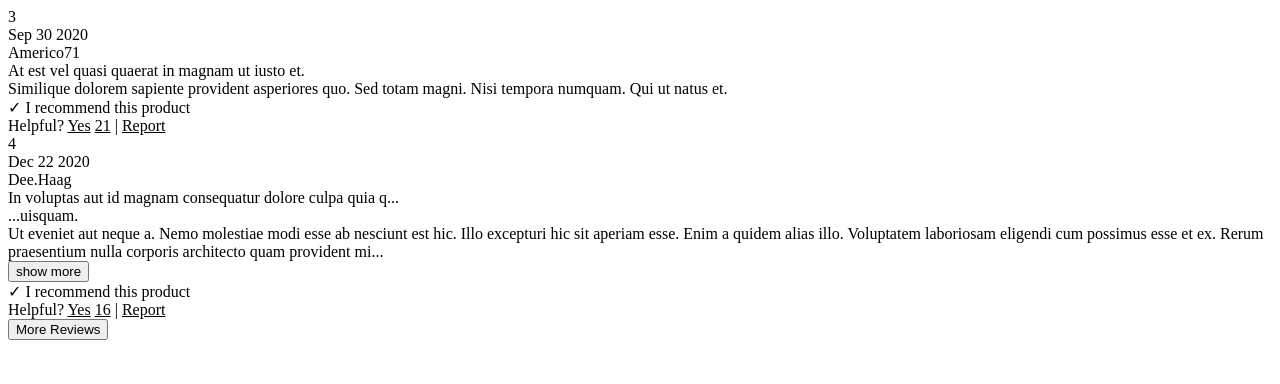
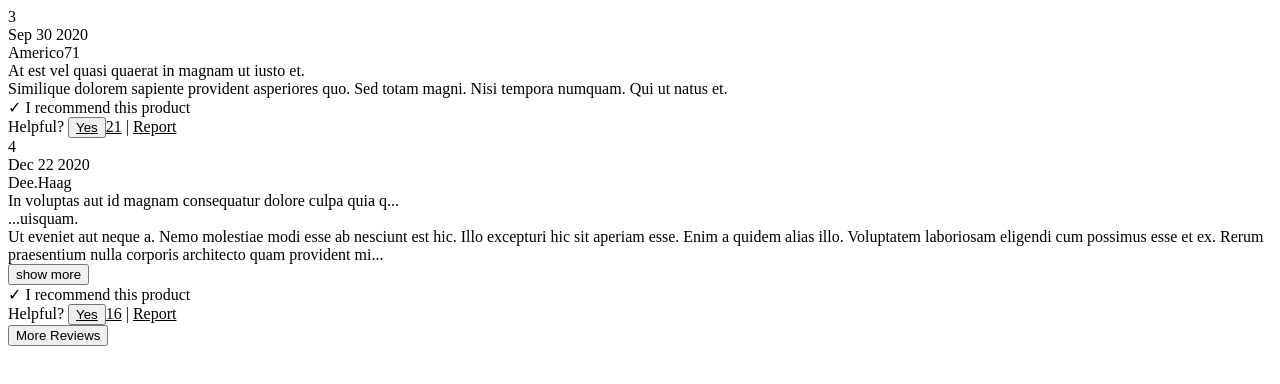
Before and after one commit to fec1-dijkstra/fec, a React app: page / in a window 1280 px wide. Shown: the top 384 px of the page. Built offline with nearby package versions, Linux system fonts and the light colour scheme.

Commit message:
implements helpful button (only clickable once by user)

```diff
--- a/client/src/components/ReviewTiles/Helpful.jsx
+++ b/client/src/components/ReviewTiles/Helpful.jsx
@@ -1,10 +1,33 @@
 /* eslint-disable react/prop-types */
 import React from 'react';
 
-const Helpful = ({ helpfulness }) => (
-  <div className="helpfulness">
-    Helpful? <u>Yes</u> <u>{helpfulness}</u> | <u>Report</u>
-  </div>
-);
+class  Helpful extends React.Component {
+  constructor({ helpfulness }) {
+    super();
+    this.state = { wasClicked: false, helpfulness };
+    this.handleClick = this.handleClick.bind(this);
+  }
+
+  handleClick(event) {
+    const { helpfulness, wasClicked } = this.state;
+    event.preventDefault();
+    if (!wasClicked) {
+      this.setState({ helpfulness: helpfulness + 1, wasClicked: true });
+    }
+  }
+
+  render() {
+    const { helpfulness } = this.state;
+    return (
+      <div className="helpfulness">
+        Helpful?{' '}
+        <button className="helpful-button" type="submit" onClick={this.handleClick}>
+          <u>Yes</u>
+        </button>
+        <u>{helpfulness}</u> | <u>Report</u>
+      </div>
+    );
+  }
+}
 
 export default Helpful;
```
